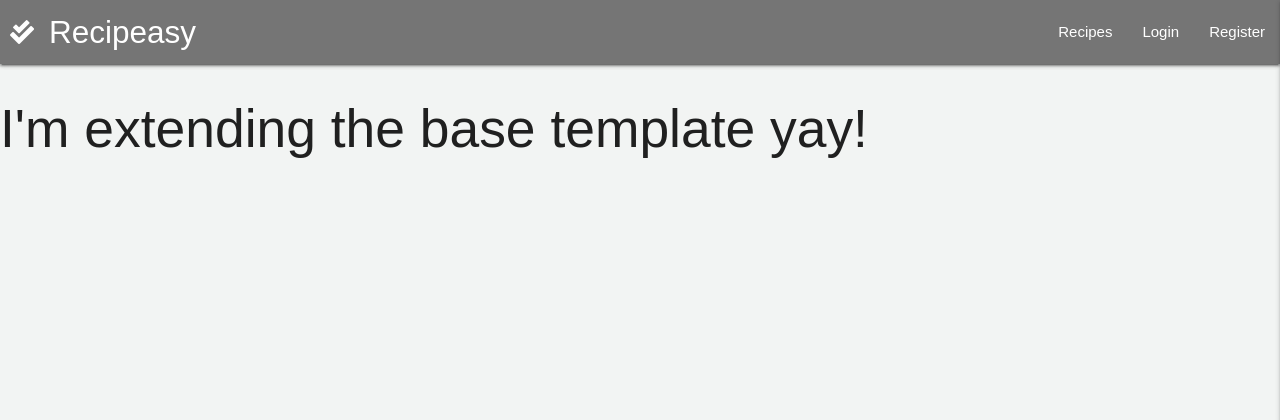
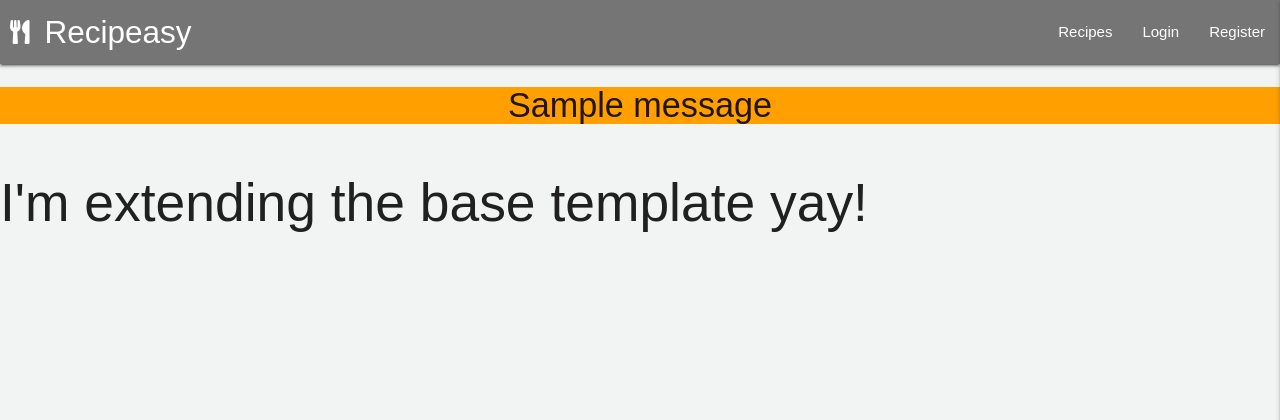
Before and after one commit to Damhanlk/recipeasy-ms3, a Flask app: page / in a window 1280 px wide. Shown: the top 420 px of the page. Run offline with Flask 2, Linux system fonts and the light colour scheme; one stand-in notice (Sample message) is shown; some libraries are stand-ins or nearby versions; some web fonts are replaced.

Commit message:
Add section to house flash messages

```diff
--- a/templates/base.html
+++ b/templates/base.html
@@ -22,7 +22,7 @@
         <nav>
             <nav>
                 <div class="nav-wrapper text-shadow  grey darken-1">
-                    <a href="{{ url_for('home') }}"class="brand-logo">Recipeasy <i class="fas fa-check-double"></i></a>
+                    <a href="{{ url_for('home') }}"class="brand-logo">Recipeasy <i class="fas fa-utensils"></i></a>
                     <a href="#" data-target="mobile-demo" class="sidenav-trigger right"><i class="fas fa-bars"></i></a>
                     <ul class="right hide-on-med-and-down">
                         <li><a href="#">Recipes</a></li>
@@ -40,6 +40,19 @@
                 </ul>
         </nav>
     </header>
+
+    <section>
+        <!-- Section to show flash messages -->
+        {% with messages = get_flashed_messages() %}
+            {% if messages %}
+                {% for message in messages %}
+                    <div class="row flashes">
+                        <h4 class="amber darken-2 center-align">{{ message }}</h4>
+                    </div>
+                {% endfor %}
+            {% endif%}
+        {% endwith %}
+    </section>
     {% block content %}
     {% endblock %}
 
```
